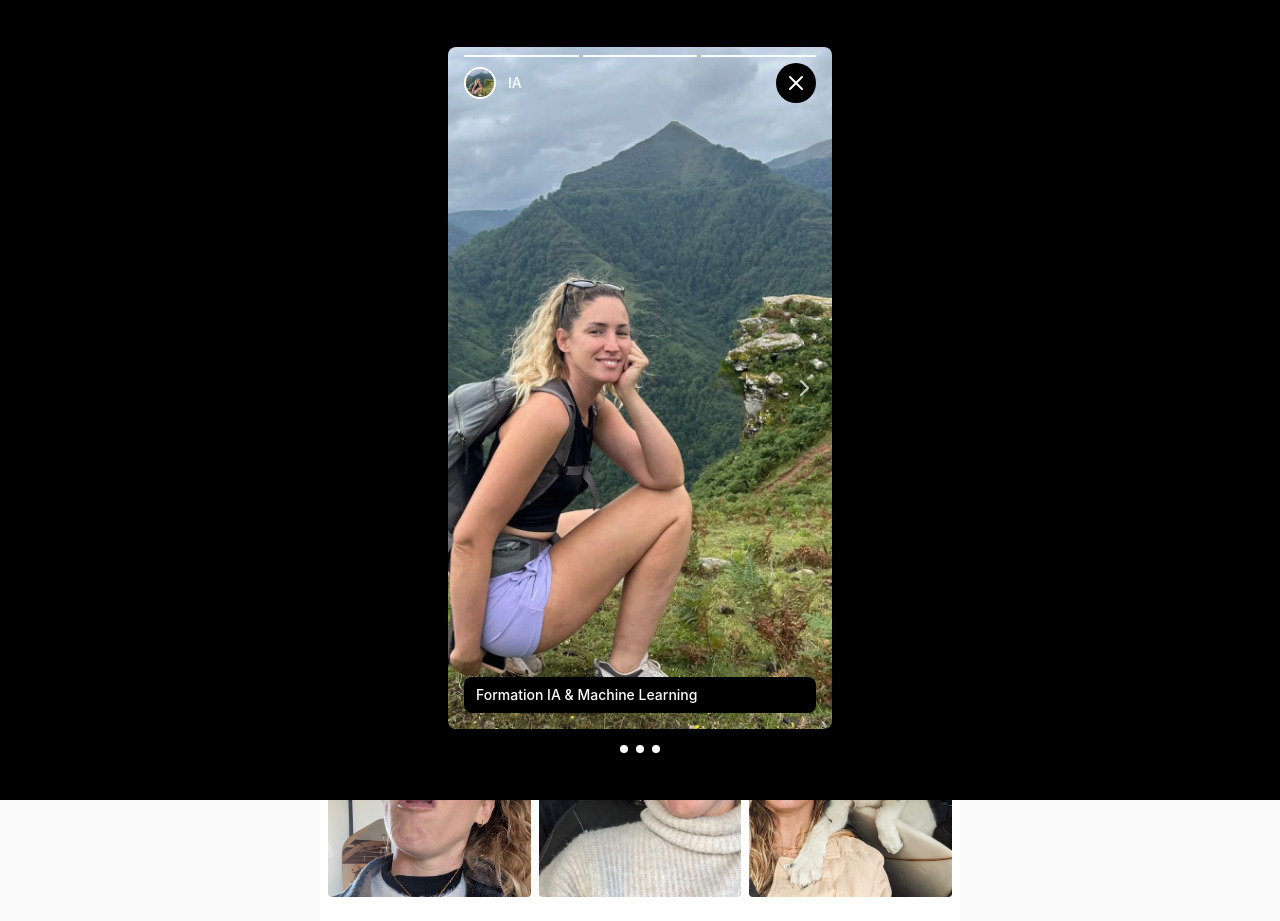
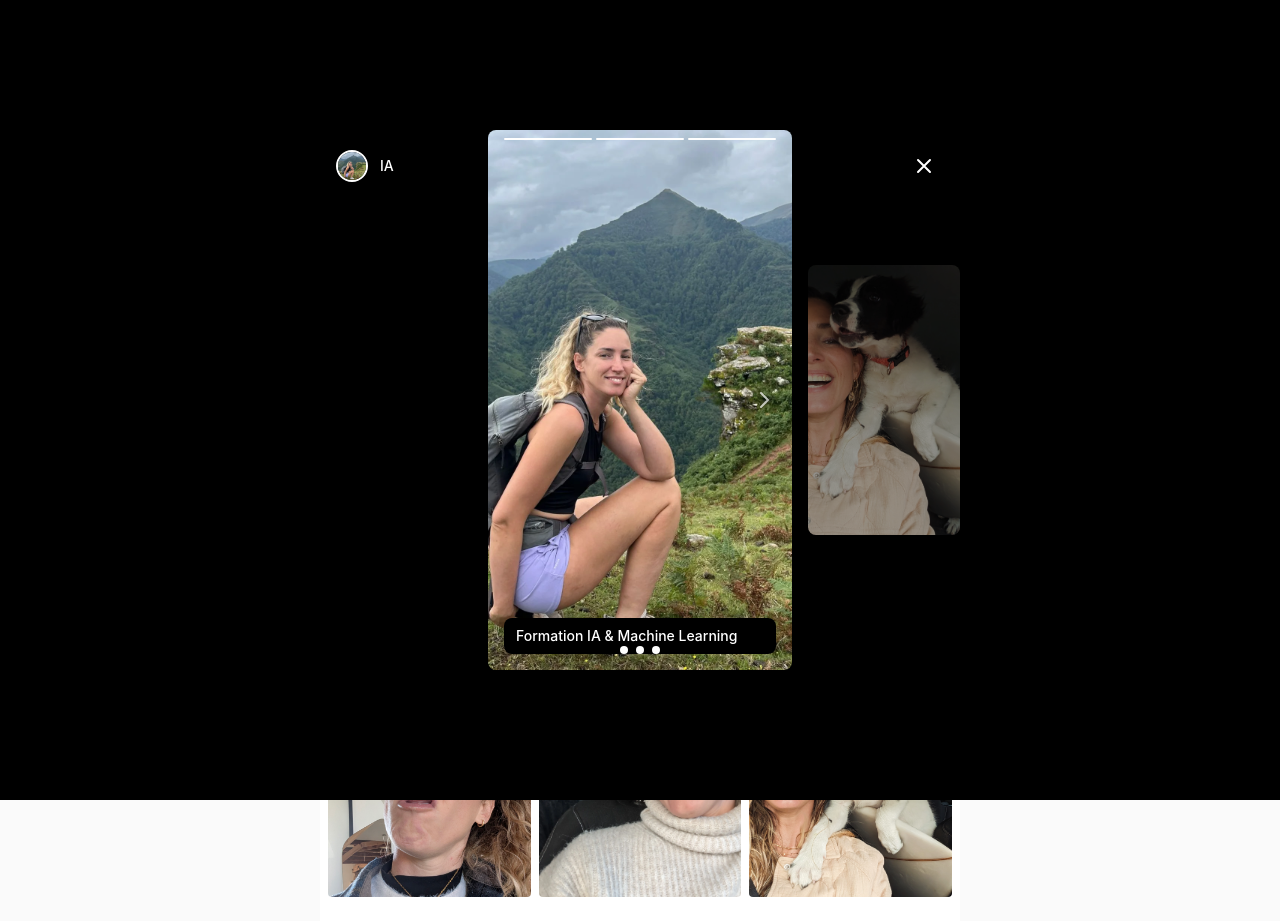
Before and after one commit to laura-perez/web-resume, a React (Vite) app: page / in a window 1280 px wide. Both pictures are taken after a click on the element "IA". Built offline with nearby package versions, Linux system fonts and the light colour scheme; grey boxes are pictures that could not be loaded.

Commit message:
polishing highlighs slideshow layout, refactored some code

```diff
--- a/src/components/HighlightCarousel.tsx
+++ b/src/components/HighlightCarousel.tsx
@@ -1,17 +1,5 @@
 import { useState } from 'react';
-
-interface HighlightSlide {
-  id: string;
-  image: string;
-  title?: string;
-}
-
-interface Highlight {
-  id: string;
-  name: string;
-  thumbnail: string;
-  slides: HighlightSlide[];
-}
+import type { Highlight } from '../data/highlights';
 
 interface HighlightCarouselProps {
   highlights: Highlight[];
@@ -45,11 +33,11 @@ export default function HighlightCarousel({ highlights }: HighlightCarouselProps
 
   const goToSlide = (index: number) => {
     setCurrentSlideIndex(index);
-  };
-
-  return (
+  };  return (
     <>
       {/* Highlight Bubbles */}
+      <div id="highlights-slideshow" className="w-full">
+        <div className="highlights-container">
           <div className="flex space-x-4 overflow-x-auto pb-2">
             {highlights.map((highlight) => (
               <div
@@ -71,6 +59,8 @@ export default function HighlightCarousel({ highlights }: HighlightCarouselProps
                 </span>
               </div>
             ))}
+          </div>
+        </div>
       </div>      {/* Story Modal */}
       {selectedHighlight && (
         <div
@@ -78,11 +68,11 @@ export default function HighlightCarousel({ highlights }: HighlightCarouselProps
           onClick={closeHighlight}
         >
           <div
-            className="relative w-full max-w-sm mx-4"
+            className="story-modal-container relative w-full mx-4 flex items-center justify-center"
             onClick={(e) => e.stopPropagation()}
           >
             {/* Header */}
-            <div className="absolute top-4 left-4 right-4 z-10 flex items-center justify-between">
+            <div className="absolute top-4 left-4 right-4 z-20 flex items-center justify-between">
               <div className="flex items-center space-x-3">
                 <div className="w-8 h-8 rounded-full border-2 border-white overflow-hidden">
                   <img
@@ -109,8 +99,26 @@ export default function HighlightCarousel({ highlights }: HighlightCarouselProps
               </button>
             </div>
 
-            {/* Progress bars */}
-            <div className="absolute top-2 left-4 right-4 z-10 flex space-x-1">
+            {/* Story Content with Preview Slides */}
+            <div className="relative flex items-center justify-center space-x-4 w-full">              {/* Previous slide preview */}
+              {currentSlideIndex > 0 ? (
+                <div className="hidden md:block w-48 aspect-[9/16] rounded-lg overflow-hidden opacity-60 hover:opacity-80 transition-opacity cursor-pointer"
+                     onClick={prevSlide}>
+                  <img
+                    src={selectedHighlight.slides[currentSlideIndex - 1].image}
+                    alt="Previous slide"
+                    className="w-full h-full object-cover"
+                  />
+                </div>
+              ) : (
+                <div className="hidden md:block w-48 aspect-[9/16]"></div>
+              )}              {/* Current slide with progress bars overlay */}
+              <div className="relative flex flex-col items-center">
+                {/* Current slide */}
+                <div className="bg-gradient-to-br from-retro-purple via-retro-pink to-retro-yellow rounded-lg overflow-hidden aspect-[9/16] relative w-full max-w-sm">
+                  {/* Progress bars - overlaid on top of the slide */}
+                  <div className="absolute top-2 left-4 right-4 z-20">
+                    <div className="flex space-x-1">
                       {selectedHighlight.slides.map((_, index) => (
                         <div
                           key={index}
@@ -124,9 +132,8 @@ export default function HighlightCarousel({ highlights }: HighlightCarouselProps
                         </div>
                       ))}
                     </div>
+                  </div>
 
-            {/* Story Content */}
-            <div className="bg-gradient-to-br from-retro-purple via-retro-pink to-retro-yellow rounded-lg overflow-hidden aspect-[9/16] relative">
                   <img
                     src={selectedHighlight.slides[currentSlideIndex].image}
                     alt={selectedHighlight.slides[currentSlideIndex].title || `Slide ${currentSlideIndex + 1}`}
@@ -169,9 +176,23 @@ export default function HighlightCarousel({ highlights }: HighlightCarouselProps
                     </div>
                   )}
                 </div>
+              </div>              {/* Next slide preview */}
+              {currentSlideIndex < selectedHighlight.slides.length - 1 ? (
+                <div className="hidden md:block w-48 aspect-[9/16] rounded-lg overflow-hidden opacity-60 hover:opacity-80 transition-opacity cursor-pointer"
+                     onClick={nextSlide}>
+                  <img
+                    src={selectedHighlight.slides[currentSlideIndex + 1].image}
+                    alt="Next slide"
+                    className="w-full h-full object-cover"
+                  />
+                </div>
+              ) : (
+                <div className="hidden md:block w-48 aspect-[9/16]"></div>
+              )}
+            </div>
 
             {/* Slide indicators */}
-            <div className="flex justify-center space-x-2 mt-4">
+            <div className="absolute bottom-4 left-1/2 transform -translate-x-1/2 flex justify-center space-x-2">
               {selectedHighlight.slides.map((_, index) => (
                 <button
                   key={index}
--- a/src/components/Profile.tsx
+++ b/src/components/Profile.tsx
@@ -1,4 +1,5 @@
-import { personalInfo, profileDescription, profileStats, highlightsData } from '../data/profile';
+import { personalInfo, profileDescription, profileStats } from '../data/profile';
+import { highlightsData } from '../data/highlights';
 import HighlightCarousel from './HighlightCarousel';
 
 export default function Profile() {
--- a/src/components/Profile_responsive.tsx
+++ b/src/components/Profile_responsive.tsx
@@ -1,4 +1,5 @@
-import { personalInfo, personalInfoComplete, profileStats, highlightsData } from '../data/profile';
+import { personalInfo, personalInfoComplete, profileStats } from '../data/profile';
+import { highlightsData } from '../data/highlights';
 import HighlightCarousel from './HighlightCarousel';
 
 export default function Profile() {
--- /dev/null
+++ b/src/data/highlights.ts
@@ -0,0 +1,76 @@
+/**
+ * Highlights slideshow data
+ * Contains all the data for the Instagram-style highlights/stories carousel
+ */
+
+export interface HighlightSlide {
+  id: string;
+  image: string;
+  title?: string;
+}
+
+export interface Highlight {
+  id: string;
+  name: string;
+  thumbnail: string;
+  slides: HighlightSlide[];
+}
+
+export const highlightsData: Highlight[] = [
+  {
+    id: "ai",
+    name: "IA",
+    thumbnail: "/src/assets/images/competences.jpg",
+    slides: [
+      {
+        id: "ai-1",
+        image: "/src/assets/images/competences.jpg",
+        title: "Formation IA & Machine Learning"
+      },
+      {
+        id: "ai-2",
+        image: "/src/assets/images/experiences.jpg",
+        title: "Projets IA en entreprise"
+      },
+      {
+        id: "ai-3",
+        image: "/src/assets/images/formations.jpg",
+        title: "Certifications & Veille techno"
+      }
+    ]
+  },
+  {
+    id: "dev",
+    name: "Dev",
+    thumbnail: "/src/assets/images/experiences.jpg",
+    slides: [
+      {
+        id: "dev-1",
+        image: "/src/assets/images/experiences.jpg",
+        title: "10 ans d'expérience .NET"
+      },
+      {
+        id: "dev-2",
+        image: "/src/assets/images/competences.jpg",
+        title: "Stack technique moderne"
+      }
+    ]
+  },
+  {
+    id: "international",
+    name: "🌍",
+    thumbnail: "/src/assets/images/perso.jpg",
+    slides: [
+      {
+        id: "intl-1",
+        image: "/src/assets/images/perso.jpg",
+        title: "Expérience internationale"
+      },
+      {
+        id: "intl-2",
+        image: "/src/assets/images/contact.jpg",
+        title: "Bilangue FR/EN-AU"
+      }
+    ]
+  }
+];
--- a/src/data/profile.ts
+++ b/src/data/profile.ts
@@ -141,75 +141,3 @@ export const postsData: PostData[] = [
     color: "from-retro-orange to-retro-pink"
   }
 ];
-
-export interface HighlightSlide {
-  id: string;
-  image: string;
-  title?: string;
-}
-
-export interface Highlight {
-  id: string;
-  name: string;
-  thumbnail: string;
-  slides: HighlightSlide[];
-}
-
-export const highlightsData: Highlight[] = [
-  {
-    id: "ai",
-    name: "IA",
-    thumbnail: "/src/assets/images/competences.jpg",
-    slides: [
-      {
-        id: "ai-1",
-        image: "/src/assets/images/competences.jpg",
-        title: "Formation IA & Machine Learning"
-      },
-      {
-        id: "ai-2",
-        image: "/src/assets/images/experiences.jpg",
-        title: "Projets IA en entreprise"
-      },
-      {
-        id: "ai-3",
-        image: "/src/assets/images/formations.jpg",
-        title: "Certifications & Veille techno"
-      }
-    ]
-  },
-  {
-    id: "dev",
-    name: "Dev",
-    thumbnail: "/src/assets/images/experiences.jpg",
-    slides: [
-      {
-        id: "dev-1",
-        image: "/src/assets/images/experiences.jpg",
-        title: "10 ans d'expérience .NET"
-      },
-      {
-        id: "dev-2",
-        image: "/src/assets/images/competences.jpg",
-        title: "Stack technique moderne"
-      }
-    ]
-  },
-  {
-    id: "international",
-    name: "🌍",
-    thumbnail: "/src/assets/images/perso.jpg",
-    slides: [
-      {
-        id: "intl-1",
-        image: "/src/assets/images/perso.jpg",
-        title: "Expérience internationale"
-      },
-      {
-        id: "intl-2",
-        image: "/src/assets/images/contact.jpg",
-        title: "Bilangue FR/EN-AU"
-      }
-    ]
-  }
-];
--- a/src/styles/profile.css
+++ b/src/styles/profile.css
@@ -106,3 +106,44 @@
     margin-top: 1.5rem;
   }
 }
+
+/* Highlights slideshow matching post-grid width */
+#highlights-slideshow .highlights-container {
+  padding-left: 0.25rem;
+  padding-right: 0.25rem;
+}
+
+@media (min-width: 640px) {
+  #highlights-slideshow .highlights-container {
+    padding-left: 0.375rem;
+    padding-right: 0.375rem;
+  }
+}
+
+@media (min-width: 768px) {
+  #highlights-slideshow .highlights-container {
+    padding-left: 0.5rem;
+    padding-right: 0.5rem;
+  }
+}
+
+/* Story modal container matching instagram-container width */
+.story-modal-container {
+  max-width: 100%;
+  width: 100%;
+}
+
+/* Desktop: 50% width like instagram-container */
+@media (min-width: 1024px) {
+  .story-modal-container {
+    max-width: 50%;
+    width: 50%;
+  }
+}
+
+/* Large desktop: max width constraint like instagram-container */
+@media (min-width: 1536px) {
+  .story-modal-container {
+    max-width: 800px;
+  }
+}
```
Lines whose indentation alone changed are shown as unchanged.
